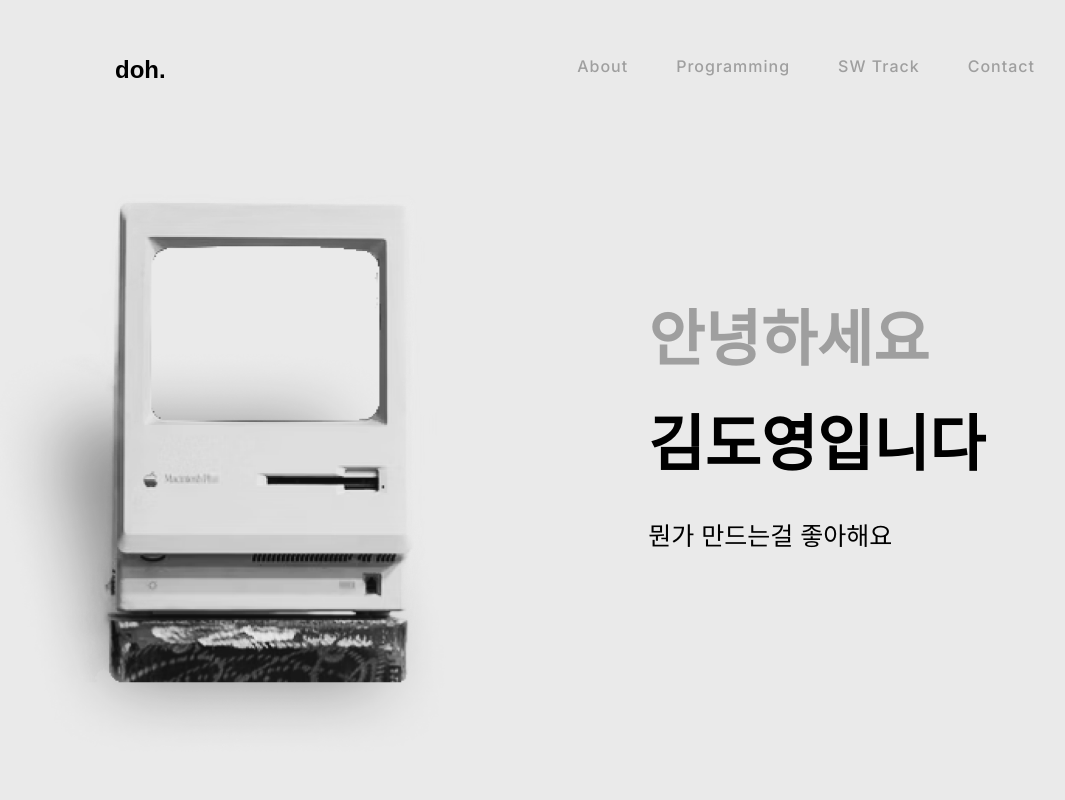
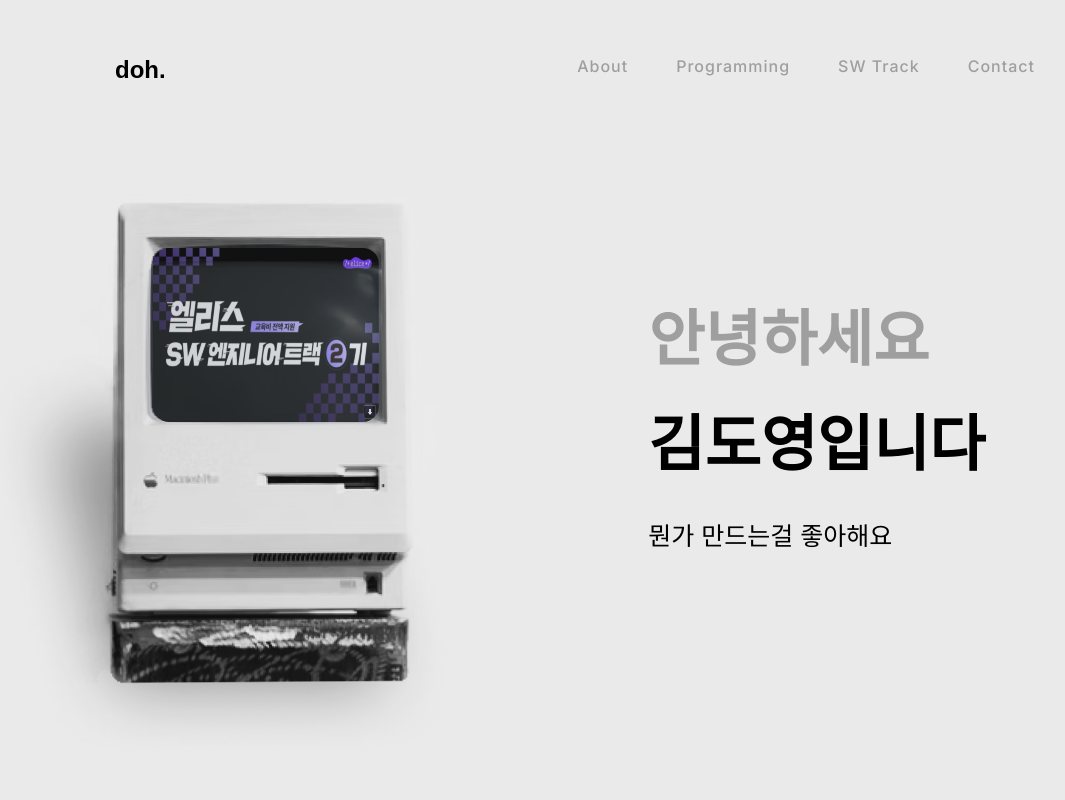
Before and after one commit to dohveloper/doh-introduction, a plain HTML site: page index.html in a window 1280 px wide. Shown: the top 800 px of the page, without its empty margins (61-1126 px from the left). Drawn offline with Linux system fonts and the light colour scheme; a web font is replaced by a local one.

Commit message:
feat: Add a screen dynamically on Hero Section

```diff
--- a/index.html
+++ b/index.html
@@ -26,8 +26,7 @@
 			<div class="HeroContent SiteContainer">
 				<div class="HeroImageSection">
 					<div class="HeroImageMonitor">
-						<img class="HeroImageMonitor__frame" src="img/monitor_blank.png" alt="monitor" />
-						<img class="HeroImageMonitor__content" src="img/monitor_content.png" alt="monitor content" />
+						<img class="HeroImageMonitor__frame" src="img/monitor.png" alt="monitor" />
 						<div class="HeroImageMonitorText">
 							<h3>AWS Hackathon</h3>
 							<p>AWS 해커톤에 참가했다. 재밌었다.</p>
--- /dev/null
+++ b/script.js
@@ -0,0 +1,108 @@
+ window.addEventListener("load", function(event) {
+     console.log("All resources finished loading!");
+     loadMonitorScreen();
+ });
+  window.addEventListener("resize", function(event) {
+      console.log("All resources finished loading!");
+      clearMonitorScreen()
+      loadMonitorScreen();
+ });
+
+
+
+
+
+function clearMonitorScreen() {
+    let screen_img = document.querySelector(".HeroImageMonitor__content1");
+    screen_img.parentElement.removeChild(screen_img);
+
+    let blank_screen_img = document.querySelector(".HeroImageMonitor__blankScreen");
+    blank_screen_img.parentElement.removeChild(blank_screen_img);
+}
+
+function loadMonitorScreen() {
+    const SCREEN_WIDTH = 226;
+    const SCREEN_HEIGHT = 174;
+    const BLANK_SCREEN_WIDTH = 239;
+    const BLANK_SCREEN_HEIGHT = 178;
+    const BLANK_SCREEN_OFFSET_X = -10;
+    const BLANK_SCREEN_OFFSET_Y = 10;
+
+    // Get a screen position;
+    let pos = getScreenPosition();
+
+
+
+    //add screen content element
+    let screen = document.createElement("img");
+    screen.className = "HeroImageMonitor__content1"
+    screen.src = "img/screen/"+"monitor2"+".png";
+    screen.style.width = SCREEN_WIDTH + "px";
+    screen.style.height = SCREEN_HEIGHT + "px";
+    screen.style.zIndex = 3;
+    screen.style.borderRadius = "16px";
+    placeElement(screen, pos.x, pos.y);
+
+    //add screen cover(transparent blank screen) element
+    let blank_screen = document.createElement("img");
+    blank_screen.className = "HeroImageMonitor__blankScreen"
+    blank_screen.src = "img/screen/"+"blank_screen"+".png";
+    blank_screen.style.width = BLANK_SCREEN_WIDTH + "px";
+    blank_screen.style.height = BLANK_SCREEN_HEIGHT + "px";
+    blank_screen.style.opacity = "0.3";
+    blank_screen.style.zIndex = 4;
+    placeElement(blank_screen, pos.x + BLANK_SCREEN_OFFSET_X, pos.y + BLANK_SCREEN_OFFSET_Y);
+
+
+
+}
+
+
+//change screen-content element
+
+
+
+
+
+/* Add an Element to a document*/
+//create
+
+//add
+
+function placeElement(el, x_pos, y_pos) {
+  el.style.position = "absolute";
+  el.style.left = x_pos+'px';
+  el.style.top = y_pos + 'px';
+  document.querySelector(".HeroImageMonitor").appendChild(el);
+}
+
+
+
+
+
+
+/*Things to do*/
+//get a monitor position
+//add screen-content elements
+//apply an automatic sliding feature
+
+
+function getScreenPosition() {
+
+    const SCREEN_OFFSET_X = 177;
+    const SCREEN_OFFSET_Y = 92;
+    /* Get a position of a monitor image */
+    const monitorEl = document.querySelector(".HeroImageMonitor__frame");
+    let monitor = monitorEl.getBoundingClientRect();
+
+    /* Adjust a position to screen */
+    let x = parseInt(monitor.left)+ window.scrollX + SCREEN_OFFSET_X;
+    let y = parseInt(monitor.top) + window.scrollY + SCREEN_OFFSET_Y;
+
+    let pos = { x: x, y: y };
+
+    return pos;
+};
+
+const slideContent = ()=>{
+}
--- a/style.css
+++ b/style.css
@@ -161,13 +161,15 @@ a {
 
 .HeroImageMonitor__frame {
     width: 480px;
-    z-index: 2;
+    z-index: 1;
+    position: relative;
+    transform: rotate(359.6deg);
+
 }
 
 .HeroImageMonitor__content {
     width: 240px;
-    z-index: 1;
-    display: none;
+    z-index: 2;
 }
 
 .HeroImageMonitorText {
```
Also changed, not shown: img/monitor.png (added), img/monitor0.png (added), img/screen/blank_screen.png (added), img/screen/blank_screen0.png (added), img/screen/monitor1.png (renamed from img/monitor_content.png), img/screen/monitor2.png (added).
